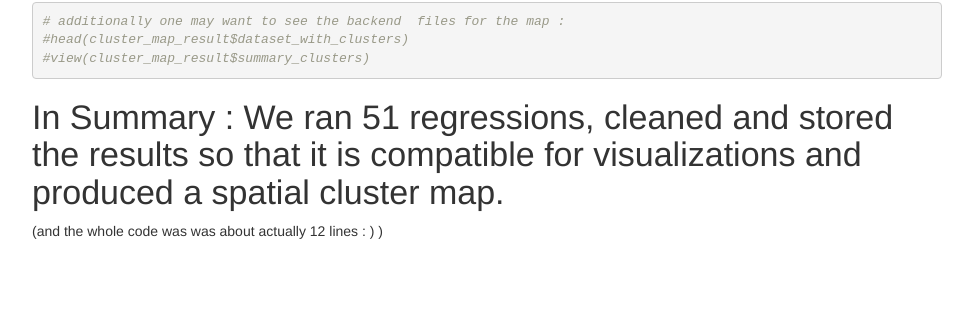
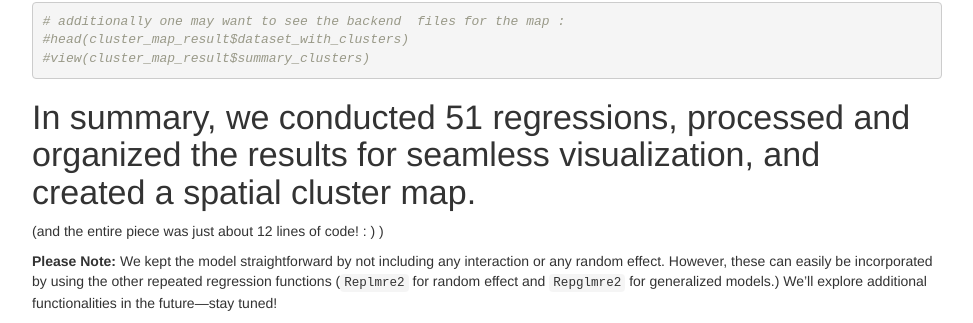
Before and after one commit to arnabsamanta-1/arnabsamanta-1.github.io, a plain HTML site: page test.html in a window 1280 px wide. Shown: the part 8364-8687 px from the top of the page, without its empty margins (153-1126 px from the left). Before the commit the page ends 8615 px from the top, so only its background shows below. Drawn offline with nearby package versions, Linux system fonts and the light colour scheme; some packages are replaced by stand-ins of ours.

Commit message:
Add files via upload

```diff
--- a/test.html
+++ b/test.html
@@ -653,8 +653,8 @@ us_states_listw &lt;- DHSr::listw(
   loc_data = &quot;GEOID&quot;,
   weight_function = function(d) exp(-d / 0.2) # any decaying function of distance
 )</code></pre>
-<pre><code>## Reading layer `file45c428bc6ee8&#39; from data source
-##   `C:\Users\91911\AppData\Local\Temp\RtmpMZDCPr\file45c428bc6ee8.shp&#39;
+<pre><code>## Reading layer `filef9c7d976f50&#39; from data source
+##   `C:\Users\91911\AppData\Local\Temp\RtmpG24RKV\filef9c7d976f50.shp&#39;
 ##   using driver `ESRI Shapefile&#39;
 ## Simple feature collection with 49 features and 6 fields
 ## Geometry type: MULTIPOLYGON
@@ -709,11 +709,17 @@ print(cluster_map_result$plot)</code></pre>
 </div>
 </div>
 </div>
-<div id="in-summary-we-ran-51-regressions-cleaned-and-stored-the-results-so-that-it-is-compatible-for-visualizations-and-produced-a-spatial-cluster-map." class="section level1">
-<h1>In Summary : We ran 51 regressions, cleaned and stored the results
-so that it is compatible for visualizations and produced a spatial
-cluster map.</h1>
-<p>(and the whole code was was about actually 12 lines : ) )</p>
+<div id="in-summary-we-conducted-51-regressions-processed-and-organized-the-results-for-seamless-visualization-and-created-a-spatial-cluster-map." class="section level1">
+<h1>In summary, we conducted 51 regressions, processed and organized the
+results for seamless visualization, and created a spatial cluster
+map.</h1>
+<p>(and the entire piece was just about 12 lines of code! : ) )</p>
+<p><strong>Please Note:</strong> We kept the model straightforward by
+not including any interaction or any random effect. However, these can
+easily be incorporated by using the other repeated regression functions
+(<code>Replmre2</code> for random effect and <code>Repglmre2</code> for
+generalized models.) We’ll explore additional functionalities in the
+future—stay tuned!</p>
 </div>
 
 
```
